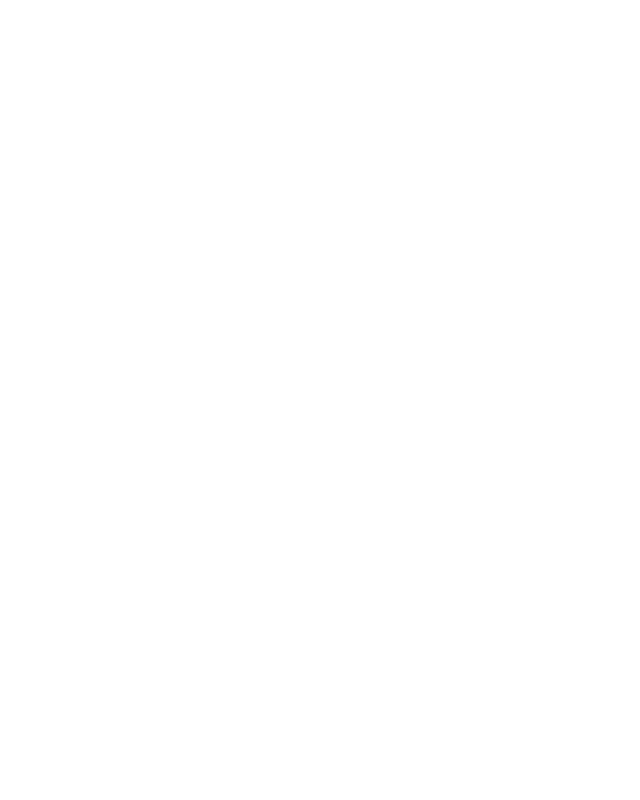
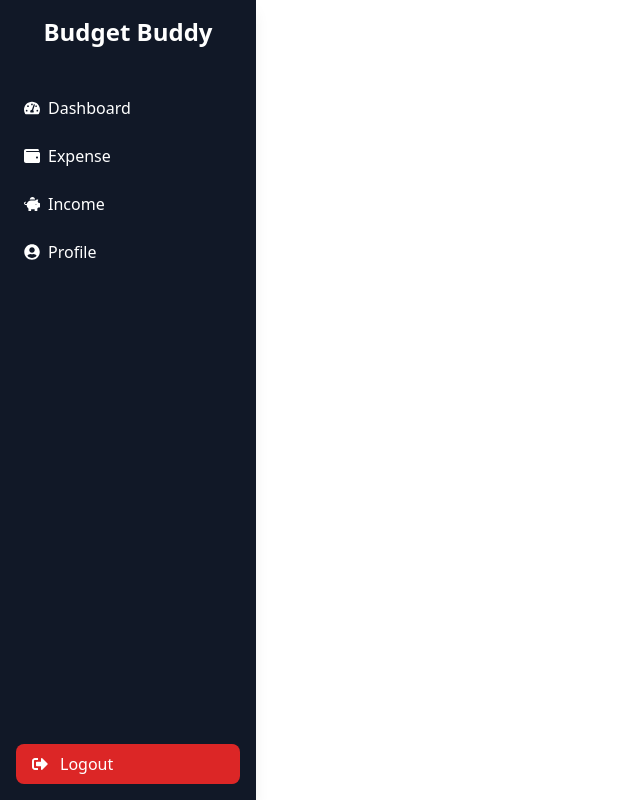
Before and after one commit to mdtalha109/budget-buddy-frontend, a React (Vite) app: page / in a window 1280 px wide. Before the commit this address had no page. Shown: the whole page, without its empty margins (0-640 px from the left). Built offline with nearby package versions, Linux system fonts and the light colour scheme; sample sign-in values are in the browser's storage.

Commit message:
feat: added routes for pages

```diff
--- a/src/App.tsx
+++ b/src/App.tsx
@@ -1,19 +1,40 @@
-
-import { Route, Routes } from 'react-router-dom'
-import './App.css'
-
+import { useEffect } from 'react'
+import { Route, Routes, useNavigate } from 'react-router-dom'
+import { Toaster } from 'react-hot-toast';
+import PrivateRoute from './components/routes/PrivateRoute'
 import LoginPage from './pages/auth/Login'
 import RegisterPage from './pages/auth/Register'
+import Dashboard from './pages/dashboard'
+import MainLayout from './layout/MainLayout'
+import useAuth from './hooks/useAuth'
+import Expense from './pages/Expense'
+import Incomes from './pages/incomes'
+import PublicRoute from './components/routes/PublicRoute';
+import Profile from './pages/profile';
+
 
 function App() {
 
   return (
+    <>
+      <Routes>
+        <Route path="/auth" element={<PublicRoute />}>
+            <Route path="login" element={<LoginPage />} />
+            <Route path="register" element={<RegisterPage />} />
+        </Route>
 
-    <Routes>
-      <Route path='/auth/login' element={<LoginPage />} />
-      <Route path='/auth/register' element={<RegisterPage />} />
-    </Routes>
 
+        <Route path="/" element={<PrivateRoute />}>
+          <Route path="/" element={<MainLayout />}>
+            <Route path="dashboard" element={<Dashboard />} />
+            <Route path="expenses" element={<Expense />} />
+            <Route path="incomes" element={<Incomes />} />
+            <Route path="profile" element={<Profile />} />
+          </Route>
+        </Route>
+      </Routes>
+      <Toaster/>
+    </>
   )
 }
 
```
